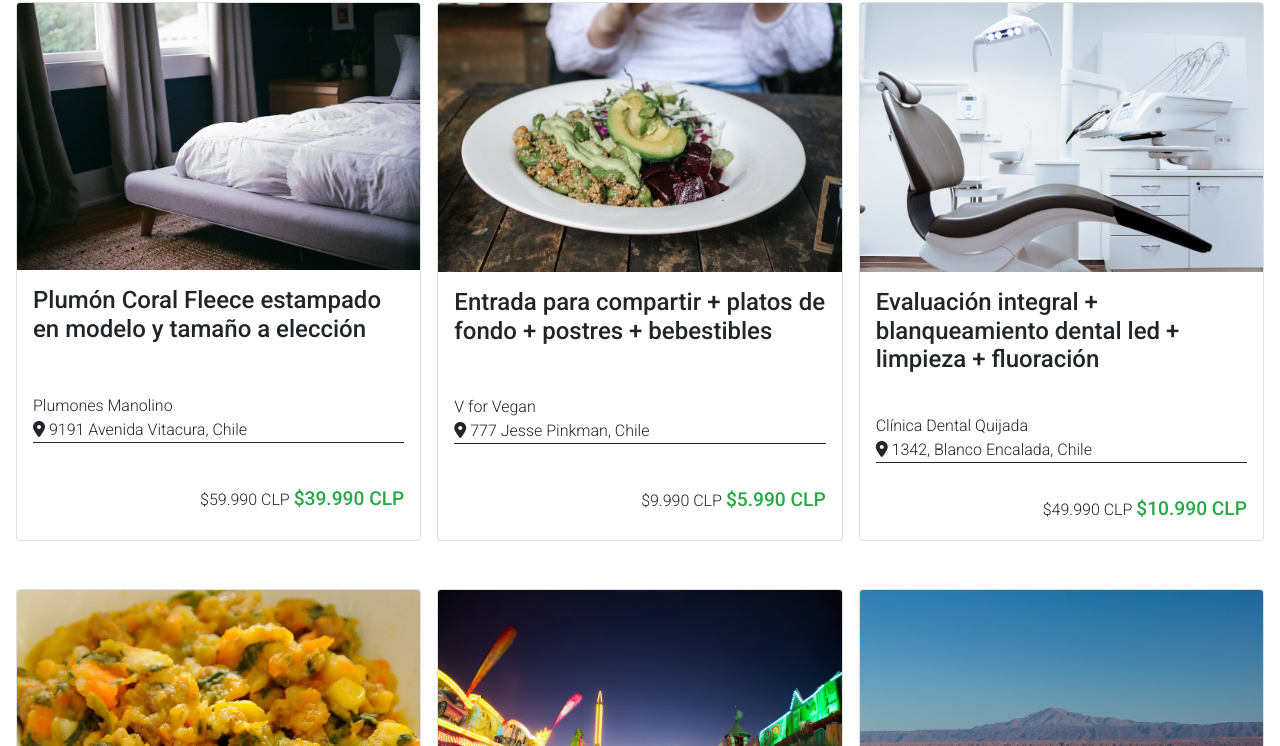
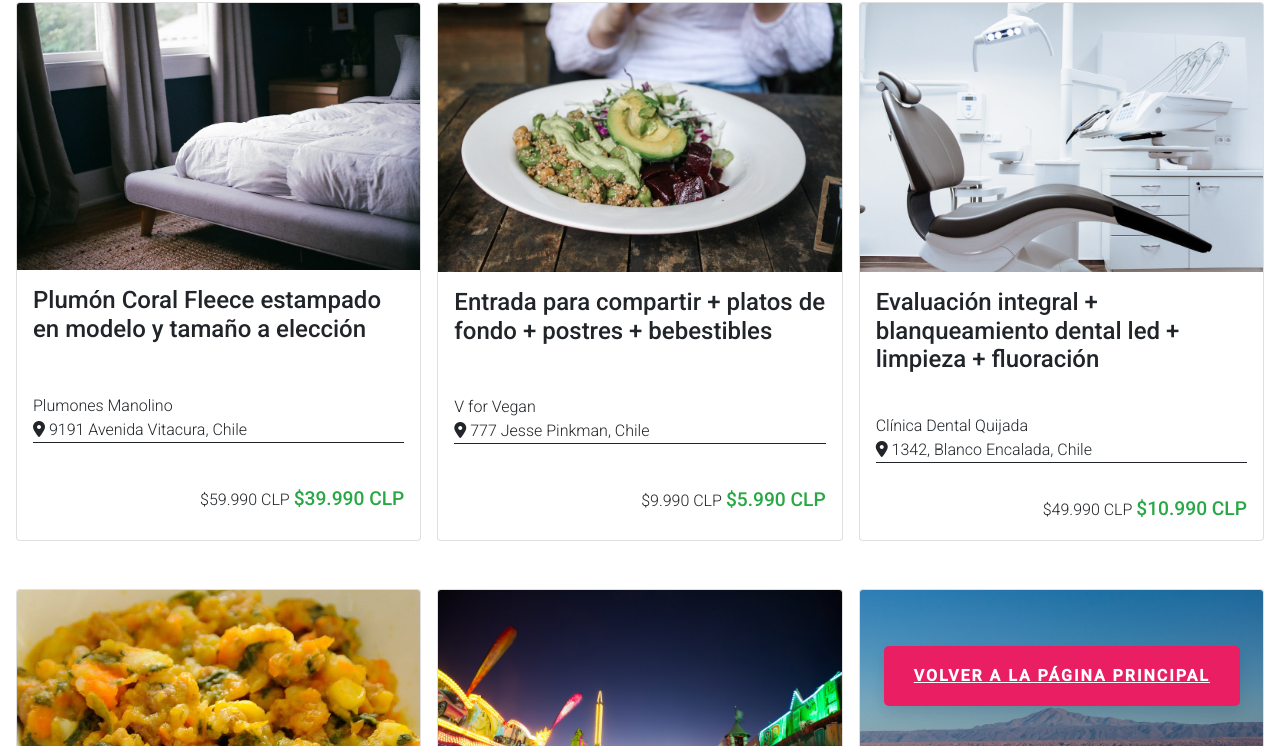
Before and after one commit to lemunao/cuppon, a plain HTML site: page index.html in a window 1280 px wide. Shown: the part 54-800 px from the top of the page. Drawn offline with nearby package versions, Linux system fonts and the light colour scheme.

Commit message:
added float button, return to main site

```diff
--- a/assets/css/style.css
+++ b/assets/css/style.css
@@ -69,3 +69,33 @@ div p {
 .footerColor {
   background-color: #28a745;
 }
+
+.btn-flotante {
+	font-size: 16px; /* Cambiar el tamaño de la tipografia */
+	text-transform: uppercase; /* Texto en mayusculas */
+	font-weight: bold; /* Fuente en negrita o bold */
+	color: #ffffff; /* Color del texto */
+	border-radius: 5px; /* Borde del boton */
+	letter-spacing: 2px; /* Espacio entre letras */
+	background-color: #E91E63; /* Color de fondo */
+	padding: 18px 30px; /* Relleno del boton */
+	position: fixed;
+	bottom: 40px;
+	right: 40px;
+	transition: all 300ms ease 0ms;
+	box-shadow: 0px 8px 15px rgba(0, 0, 0, 0.1);
+	z-index: 99;
+}
+.btn-flotante:hover {
+	background-color: #2c2fa5; /* Color de fondo al pasar el cursor */
+	box-shadow: 0px 15px 20px rgba(0, 0, 0, 0.3);
+	transform: translateY(-7px);
+}
+@media only screen and (max-width: 600px) {
+ 	.btn-flotante {
+		font-size: 14px;
+		padding: 12px 20px;
+		bottom: 20px;
+		right: 20px;
+	}
+}
--- a/index.html
+++ b/index.html
@@ -192,6 +192,7 @@
   <script src="https://cdn.jsdelivr.net/npm/bootstrap@5.1.3/dist/js/bootstrap.bundle.min.js"
     integrity="sha384-ka7Sk0Gln4gmtz2MlQnikT1wXgYsOg+OMhuP+IlRH9sENBO0LRn5q+8nbTov4+1p"
     crossorigin="anonymous"></script>
+    <a href="https://lemunao.github.io/" class="btn-flotante">Volver a la página principal</a>
 </body>
 
 </html>
```
